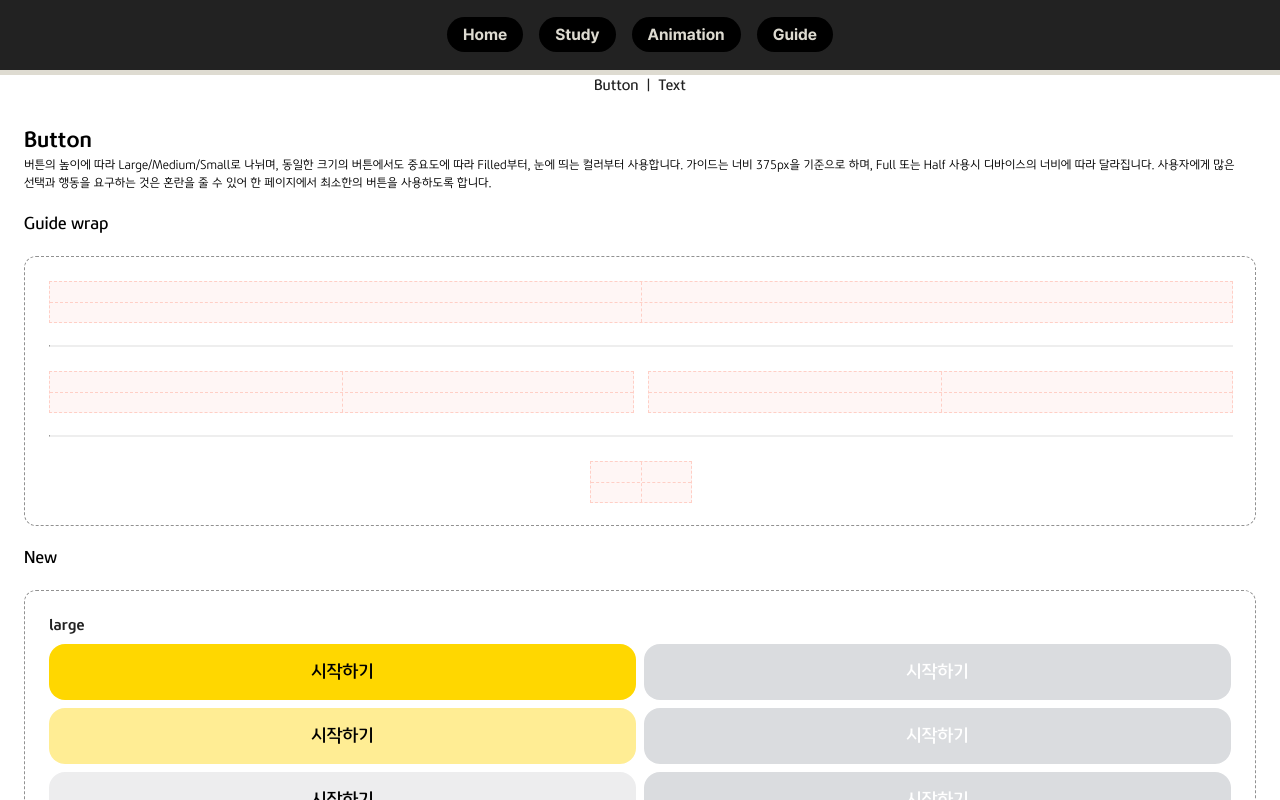
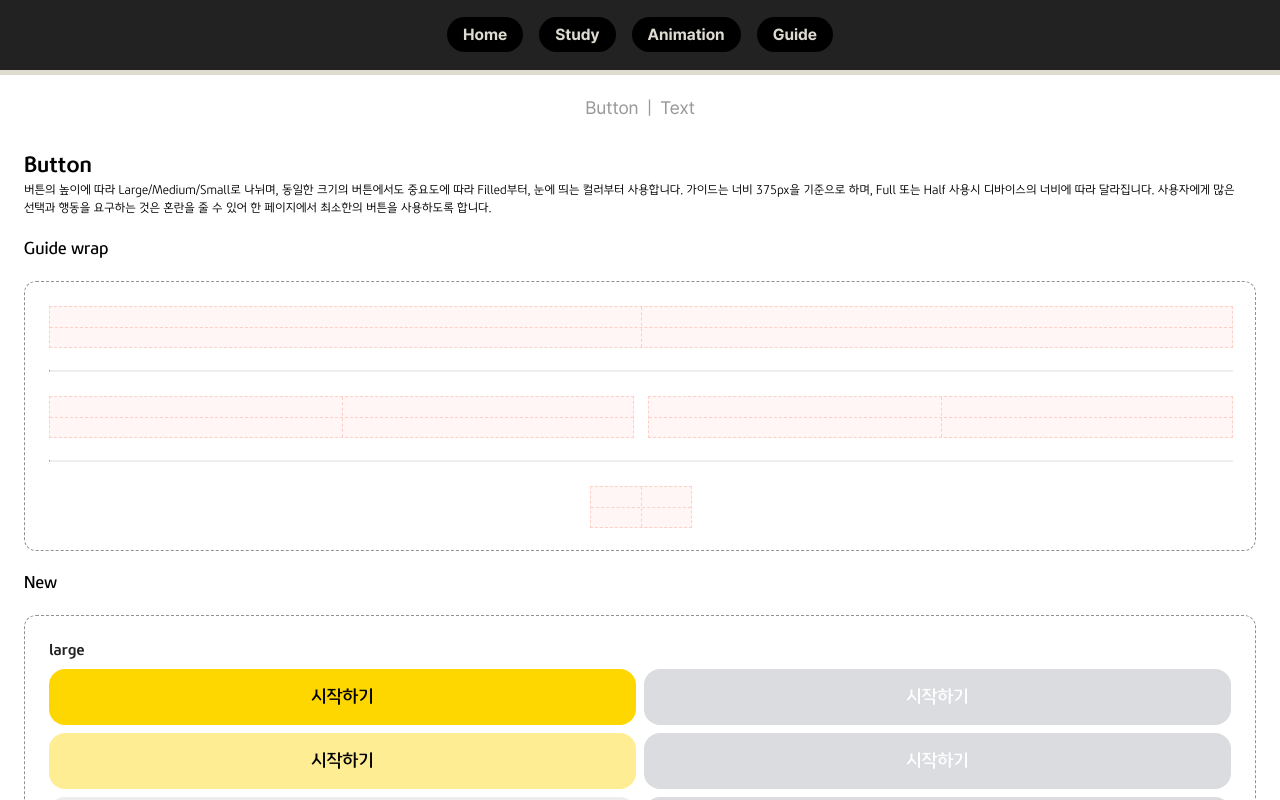
Before and after one commit to So-Mi-Gyeong/ssomi_vue, a Vue app: page /guideHome/guideButton in a window 1280 px wide. Shown: the top 800 px of the page. Built offline with nearby package versions, Linux system fonts and the light colour scheme; a web font is replaced by a local one.

Commit message:
[수정] menu list

```diff
--- a/src/components/guideMenu.vue
+++ b/src/components/guideMenu.vue
@@ -18,12 +18,15 @@
       justify-content: center;
       align-items: center;
       gap: .8rem;
+      margin-top: 2rem;
       li{
         a{
           display: flex;
           justify-content: center;
           align-items: center;
           gap: .8rem;
+          font: var(--font-b1-400);
+          color: var(--gray_60);
           &::after{
             content: '|';
           }
```
